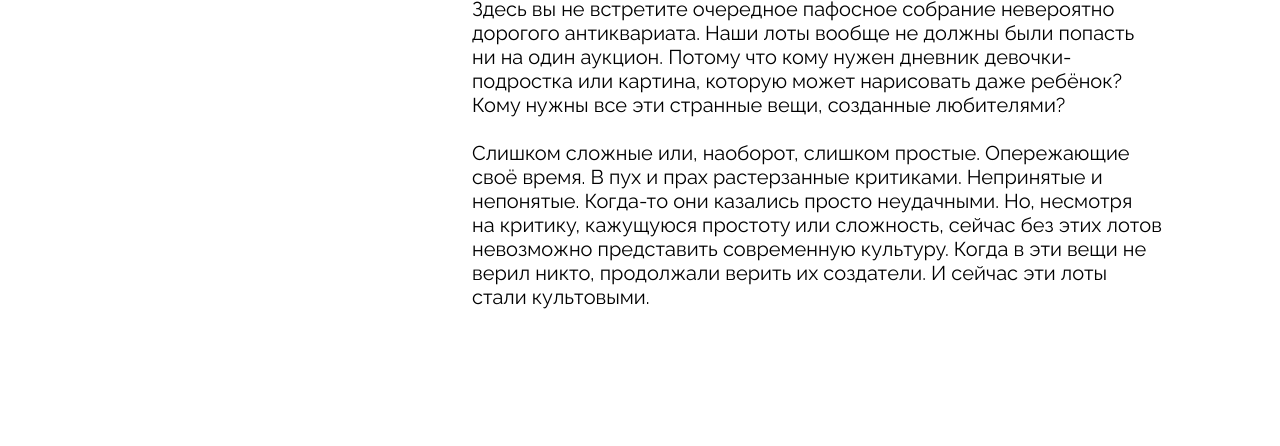
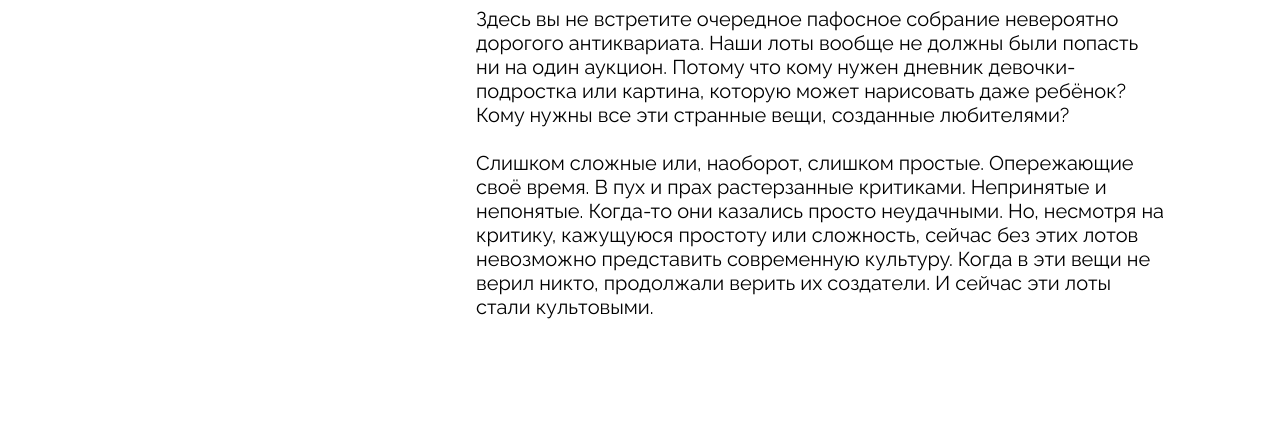
Before and after one commit to Ardysh88/ono-tebe-nado-fd, a plain HTML site: page index.html in a window 1280 px wide. Shown: the part 2354-2800 px from the top of the page. Drawn offline with Linux system fonts and the light colour scheme.

Commit message:
Someday_I'll_turn_in_this_job

```diff
--- a/index.html
+++ b/index.html
@@ -1,9 +1,9 @@
 <!DOCTYPE html>
 <html lang="ru">
   <head>
-<meta charset="UTF-8">
-<meta http-equiv="X-UA-Compatible" content="IE=edge">
-<meta name="viewport" content="width=device-width, initial-scale=1.0">
+    <meta charset="UTF-8" />
+    <meta http-equiv="X-UA-Compatible" content="IE=edge" />
+    <meta name="viewport" content="width=device-width, initial-scale=1.0" />
     <title>Оно тебе надо — аукцион вещей, в которые никто не верил</title>
     <link href="./fonts/fonts.css" rel="stylesheet">
     <link href="./styles/global.css" rel="stylesheet">
@@ -105,10 +105,10 @@
                     <h2 class="about__title">об аукционе</h2>
                     <div class="about__text">
                         <p class="about__text">
-                        Здесь вы не встретите очередное пафосное собрание невероятно<br>дорогого антиквариата. Наши лоты вообще не должны были попасть<br>ни на один аукцион. Потому что кому нужен дневник девочки-<br>подростка или картина, которую может нарисовать даже ребёнок?<br>Кому нужны все эти странные вещи, созданные любителями?
+                            Здесь вы не встретите очередное пафосное собрание невероятно дорогого антиквариата. Наши лоты вообще не должны были попасть ни на один аукцион. Потому что кому нужен дневник девочки-подростка или картина, которую может нарисовать даже ребёнок? Кому нужны все эти странные вещи, созданные любителями?
                         </p>
                         <p class="about__text">
-                        Слишком сложные или, наоборот, слишком простые. Опережающие<br>своё время. В пух и прах растерзанные критиками. Непринятые и<br>непонятые. Когда-то они казались просто неудачными. Но, несмотря<br>на критику, кажущуюся простоту или сложность, сейчас без этих лотов<br>невозможно представить современную культуру. Когда в эти вещи не<br>верил никто, продолжали верить их создатели. И сейчас эти лоты<br>стали культовыми.
+                            Слишком сложные или, наоборот, слишком простые. Опережающие своё время. В пух и прах растерзанные критиками. Непринятые и непонятые. Когда-то они казались просто неудачными. Но, несмотря на критику, кажущуюся простоту или сложность, сейчас без этих лотов невозможно представить современную культуру. Когда в эти вещи не верил никто, продолжали верить их создатели. И сейчас эти лоты стали культовыми.
                         </p>
                     </div>
                 </div>
@@ -125,7 +125,7 @@
         <nav class="footer__menu">
             <ul class="footer__menu-list">
                 <li class="footer__menu-list-item">
-                <a class="footer__menu-link_active">главная</a>
+                    <a class="footer__menu-link footer__menu-link_active">главная</a>
                 </li>
                 <li class="footer__menu-list-item">
                     <a class="footer__menu-link">посмотреть лоты</a>
--- a/styles/style.css
+++ b/styles/style.css
@@ -1,4 +1,5 @@
 .header {
+  border: 1px solid red;
     display: grid;
     grid-template-columns: auto auto 1fr;
     align-items: center;
@@ -229,20 +230,20 @@
     font-size: 20px;
     cursor: pointer;
     display: block;
-    position: absolute;
     top: 100%;
     margin-top: 30px;
   }
+
   .about {
     display: flex;
     flex-direction: column;
     justify-content: space-between;
-    margin: 181px 24px 13px 24px;
-    padding: 0 50px 0 47px;
+    margin: 135px 0px 0px 75px;
+    padding: 0;
     max-width: 1052px;
-    max-height: 595px;
     box-sizing: border-box;
   }
+
   .about__content {
     display: flex;
     align-items: center;
@@ -260,7 +261,6 @@
     max-width: 240px;
     justify-content: center;
     align-items: start;
-    position: relative;
     box-sizing: border-box;
   }
 
@@ -303,10 +303,10 @@
   .about__text {
     margin-bottom: 24px;
     font-size: 20px;
-    white-space: pre-wrap;
-    white-space: nowrap;
-    overflow-wrap: normal;
     line-height: 1.2;
+    max-width: 688px;
+    overflow-wrap: break-word;
+    word-wrap: break-word;
   }
 
   .about__text:last-of-type {
@@ -314,7 +314,7 @@
   }
 
   .footer {
-    margin: 200px 50px 88px 50px;
+    margin: 180px 50px 88px 50px;
     display: flex;
     align-items: flex-start;
     width: 100%;
```
Lines whose indentation alone changed are shown as unchanged.
